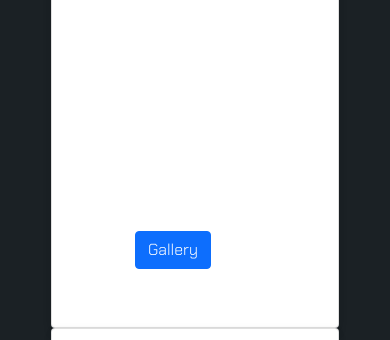
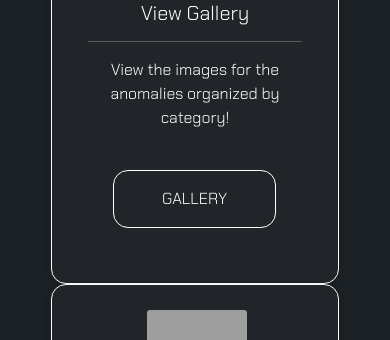
Before and after one commit to unzh-boop/FYP, a Django app: page /home in a window 390 px wide. Shown: the part 703-1043 px from the top of the page. Run offline with Django 3.2, Linux system fonts and the light colour scheme; some libraries are stand-ins or nearby versions; grey boxes are pictures that could not be loaded.

Commit message:
homepage complete

```diff
--- a/fyp/project/templates/home.html
+++ b/fyp/project/templates/home.html
@@ -28,38 +28,52 @@
         <div class="col-md-4 d-flex justify-content-center text-center">
           <div class="card bg-dark border-light" style="width: 18rem; height: 25rem;">
                 <img class="card-img-top"
-                 src="https://cdn0.iconfinder.com/data/icons/snow_sabre_silver/512/folder_web_upload.png"
-                 alt="Card image cap" style="width: 100px; height: 100px; margin-left: 50px;">
+                 src="https://cdn2.iconfinder.com/data/icons/50-material-design-round-corner-style/52/Upload_2-512.png"
+                 alt="Card image cap" style="width: 100px; height: 100px; margin-left: 75px; filter: grayscale(100%); ">
                 <div class="card-body">
                   <h5 class="card-title">Upload file</h5>
-                  <p class="card-text">Upload any .mkv/.mp4 file and let our system perform the anomaly checks for you!</p>
+                  <hr>
+                  <p class="card-text"
 
-                  <button class="btn-5" >Upload</button>                  <br>
+                  >Upload any .mp4 file and perform the anomaly checks in your videos!</p>
+                 <br>
+                  <button class="btn-5" style="margin-left: 25px;" >Upload</button>
                   <br>
                 </div>
               </div>
         </div>
 
 
-        <div class="col-sm-4 d-flex justify-content-center text-center">
-          <div class="card " style="width: 18rem;">
-                <img class="card-img-top" src="https://cdn1.iconfinder.com/data/icons/F-I-P-by-Delacro/128/mp.png" alt="Card image cap">
+        <div class="col-md-4 d-flex justify-content-center text-center">
+          <div class="card bg-dark border-light" style="width: 18rem; height: 25rem;">
+                <img class="card-img-top"
+                 src="https://cdn0.iconfinder.com/data/icons/seo-smart-pack/128/grey_new_seo2-38-512.png"
+                 alt="Card image cap" style="width: 100px; height: 100px; margin-left: 75px;">
                 <div class="card-body">
-                  <h5 class="card-title">View the Gallery</h5>
-                  <p class="card-text">Some quick example text to build on the card title and make up the bulk of the card's content.</p>
-                  <a href="gallery" class="btn btn-primary">Gallery</a>
-                  <br><br>
+                  <h5 class="card-title">View Gallery</h5>
+                  <hr>
+                  <p class="card-text">View the images for the anomalies organized by category!</p>
+                 <br>
+                  <button class="btn-5" style="margin-left: 25px;" >Gallery</button>
+                  <br>
                 </div>
               </div>
         </div>
 
-        <div class="col-sm-4 d-flex justify-content-center text-center">
-          <div class="card" style="width: 18rem;">
-                <img class="card-img-top" src="https://cdn2.iconfinder.com/data/icons/picons-basic-2/57/basic2-004_comment_chat-128.png" alt="Card image cap">
+        <div class="col-md-4 d-flex justify-content-center text-center">
+          <div class="card bg-dark border-light" style="width: 18rem; height: 25rem;">
+                <img class="card-img-top"
+                 src="https://cdn.iconscout.com/icon/premium/png-512-thumb/mail-2031009-1714869.png"
+                 alt="Card image cap" style="width: 100px; height: 100px; margin-left: 75px;">
                 <div class="card-body">
                   <h5 class="card-title">Contact Us</h5>
-                  <p class="card-text">Some quick example text to build on the card title and make up the bulk of the card's content.</p>
-                  <a href="contact" class="btn btn-primary">Contact</a>
+                  <hr>
+                  <p class="card-text"
+
+                  >Any suggestions or complaints? We are just a message away!</p>
+                 <br>
+                  <button class="btn-5" style="margin-left: 25px;" >Contact</button>
+                  <br>
                 </div>
               </div>
         </div>
@@ -81,11 +95,14 @@
          justify-content: center !important;
        }
        .card{
-        border-radius: 4px;
+        border-radius: 15px;
         background: #fff;
         box-shadow: 0 6px 10px rgba(0,0,0,.08), 0 0 6px rgba(0,0,0,.05);
          transition: .3s transform cubic-bezier(.155,1.105,.295,1.12),.3s box-shadow,.3s -webkit-transform cubic-bezier(.155,1.105,.295,1.12);
-        padding: 14px 80px 18px 36px;
+        padding-left: 20px;
+        padding-right: 20px;
+        padding-bottom: 25px;
+        padding-top: 25px;
         cursor: pointer;
        }
 
@@ -94,7 +111,8 @@
         box-shadow: 0 10px 20px rgba(0,0,0,.12), 0 4px 8px rgba(0,0,0,.06);
       }
 
-      /* GENERAL BUTTON STYLING */
+
+
         button,
         button::after {
        -webkit-transition: all 0.3s;
@@ -109,10 +127,7 @@
   border-radius: 15px;
   color: #fff;
   display: block;
-
-  font-weight: bold;
-  margin: 1em auto;
-  padding: 2em 6em;
+  padding: 1em 3em;
   position: relative;
   text-transform: uppercase;
 }
@@ -127,17 +142,17 @@
 
 button:hover {
   color: #33453b;
+  font-weight: bold;
 }
 
-/* BUTTON 5 */
 .btn-5 {
   overflow: hidden;
 }
 
 .btn-5::after {
-  /*background-color: #f00;*/
   height: 100%;
-  left: -35%;
+  left: -45%;
+  right: 45%;
   top: 0;
   transform: skew(50deg);
   transition-duration: 0.6s;
```
Lines whose indentation alone changed are shown as unchanged.
